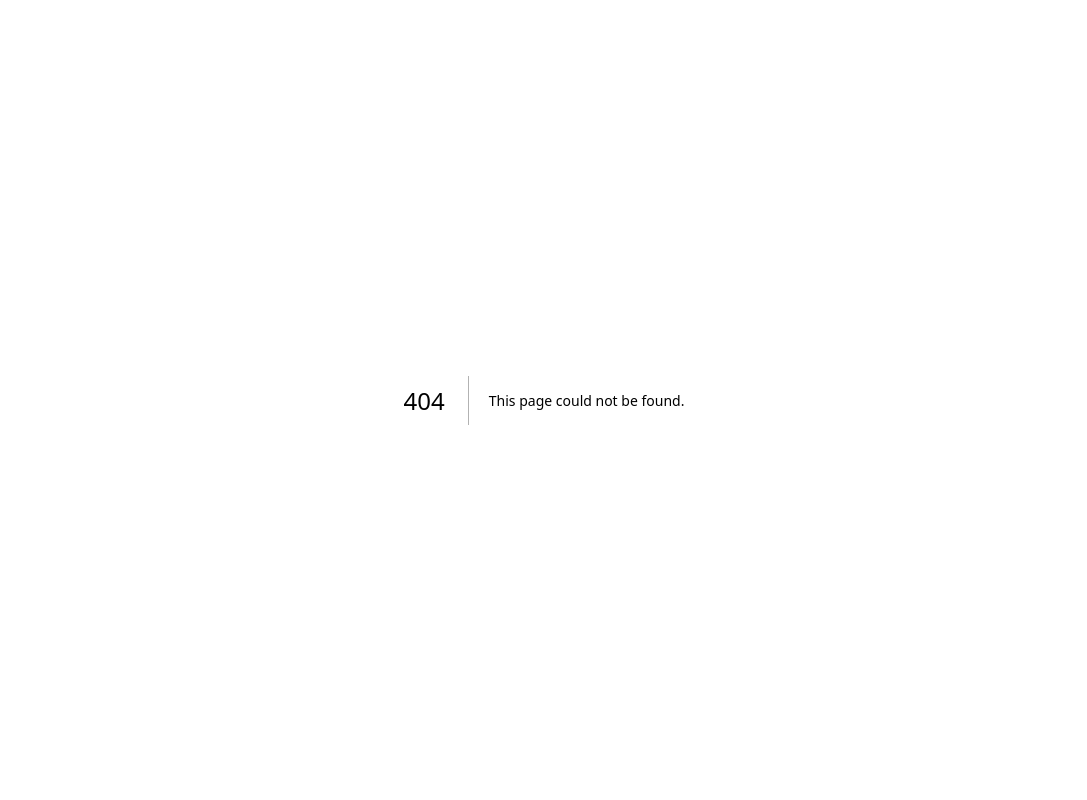
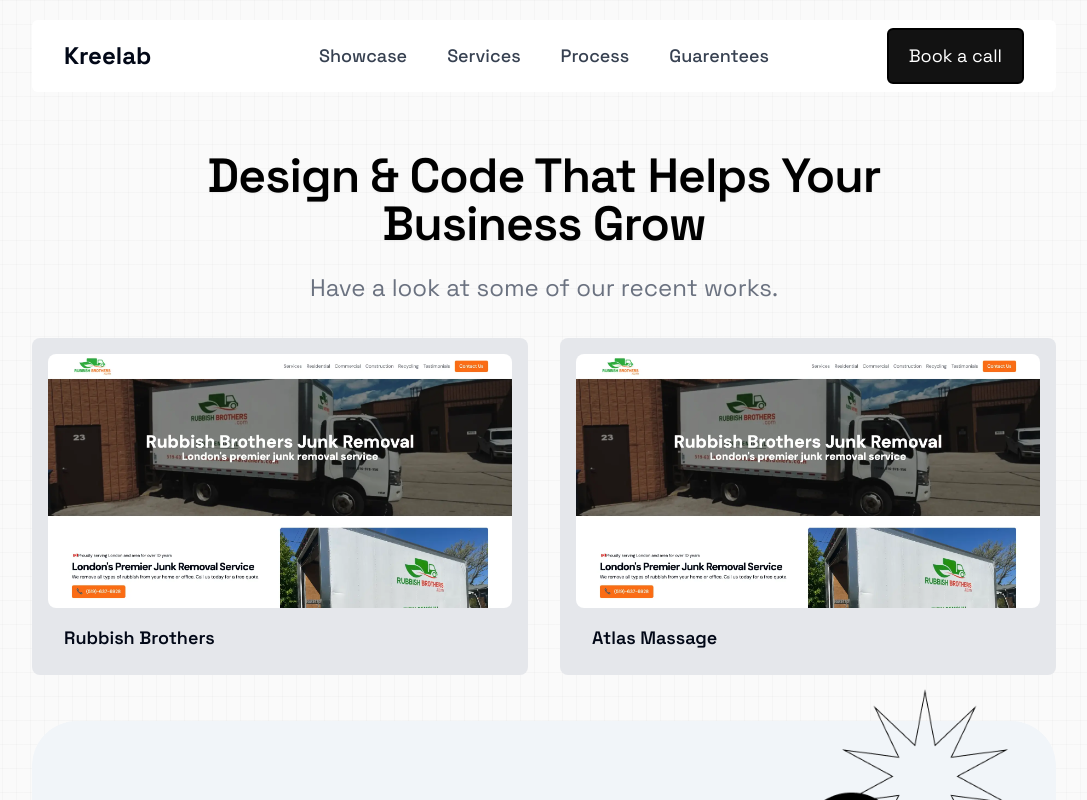
Before and after one commit to Tukesh1/kreelab, a Next.js app: page /showcase in a window 1280 px wide. Before the commit this address had no page. Shown: the top 800 px of the page, without its empty margins (96-1183 px from the left). Built offline with nearby package versions, Linux system fonts and the light colour scheme.

Commit message:
meeting page added

```diff
--- /dev/null
+++ b/app/meeting/calendly.tsx
@@ -0,0 +1,16 @@
+"use client";
+
+import { InlineWidget } from "react-calendly";
+
+
+const Calendly = () => {
+
+    return (
+        <div className="w-full ">
+            <InlineWidget
+                styles={{ height: "1000px" }}
+                url="https://calendly.com/alphabay9931/new-meeting" />
+        </div>);
+}
+
+export default Calendly;
--- a/app/meeting/page.tsx
+++ b/app/meeting/page.tsx
@@ -1,10 +1,8 @@
 "use client";
-
-
-// import Calendly from "./calendly";
-// import ShowcaseNavbar from "@/components/showcase-navbar";
 import { PiCheckCircle } from "react-icons/pi";
 import { motion } from "framer-motion";
+import Calendly from "./calendly";
+import ShowcaseNavbar from "@/components/navbar";
 
 const checkItemVariants = {
   hidden: { opacity: 0, x: -50 },
@@ -14,16 +12,63 @@
 const Meeting = () => {
 
 
-
   return (
-    <div className=" flex flex-col  w-full inset-0 -z-10
-  bg-[#fafafa] bg-[linear-gradient(to_right,#8080800a_1px,transparent_1px),linear-gradient(to_bottom,#8080800a_1px,transparent_1px)] bg-[size:14px_24px]
+    <div className="
+    flex flex-col  w-full
+     overflow-clip inset-0 -z-10
+   bg-[#fafafa] bg-[linear-gradient(to_right,#8080800a_1px,transparent_1px),linear-gradient(to_bottom,#8080800a_1px,transparent_1px)] bg-[size:14px_24px]
 
     ">
-      {/* <ShowcaseNavbar /> */}
-     <h2 className="text-3xl font-bold text-center mt-20">
-      hii , how are you this is meeting page
-      </h2>
+      <ShowcaseNavbar />
+      <div className="md:px-0 px-6 xl:w-4/5 2xl:w-[68%] justify-between md:mt-14 md:flex mx-auto  ">
+        <div className="md:w-2/5">
+          <h1 className="text-4xl font-semibold pt-10   ">Let&apos;s Meet</h1>
+          <p className="text-lg text-gray-500 py-4">
+            We are always excited to meet new people and discuss new projects.
+            Please feel free to book a meeting with us.
+          </p>
+
+          {[
+            {
+              title: "Development + Design",
+              description:
+                "Turn your ideas into reality with our development and design services.",
+            },
+
+            {
+              title: "Free Consultation",
+              description:
+                "Get expert advice on how to improve your business and increase your online presence.",
+            },
+            {
+              title: "Technical Support",
+              description:
+                "Get technical support for your website or application.",
+            },
+          ].map((item, index) => (
+            <motion.div
+              key={index}
+              variants={checkItemVariants}
+              initial="hidden"
+              animate="visible"
+              transition={{ delay: index * 1.8 }}
+              className="flex gap-x-4 py-4"
+            >
+              <PiCheckCircle className=" rounded-md text-[#3d80d7] text-2xl flex-shrink-0" />
+              <ul>
+                <h3 className="text-lg font-bold text-gray-700">
+                  {item.title}
+                </h3>
+                <div className="text-gray-400">{item.description}</div>
+              </ul>
+            </motion.div>
+          ))}
+        </div>
+
+        <div className="md:w-1/2">
+         <Calendly/>
+        </div>
+      </div>
     </div>
   );
 };
--- a/app/page.tsx
+++ b/app/page.tsx
@@ -394,18 +394,6 @@
           </div>
         </div>
 
-        {/* Footer Bottom Section */}
-        <div className="mt-10 text-center text-lg text-gray-600">
-          Made with <span className="text-red-500">♥</span> by{" "}
-          <a
-            href="https://www.linkedin.com/in/tukesh-kumar/"
-            target="_blank"
-            rel="noopener noreferrer"
-            className="text-blue-500 hover:underline"
-          >
-            <strong>@Tukesh</strong>
-          </a>
-        </div>
       </footer>
       <Analytics />
     </div>
--- /dev/null
+++ b/app/showcase/page.tsx
@@ -0,0 +1,39 @@
+import { BlurFadeDemo } from "@/components/demos/blur-fade-demo";
+import WordFadeIn from "@/components/magicui/word-fade-in";
+import ShowcaseNavbar from "@/components/navbar";
+import LetsMakeThingsHappenSection from "@/components/ui/lets-make-things-happen";
+
+const Showcase = () => {
+    return (
+        <div
+            className="
+        overflow-clip
+ inset-0
+ -z-10 h-full w-full bg-[#fafafa]
+  bg-[linear-gradient(to_right,#8080800a_1px,transparent_1px),linear-gradient(to_bottom,#8080800a_1px,transparent_1px)]
+   bg-[size:14px_24px]"
+        >
+            <ShowcaseNavbar />
+            <section className="md:px-0 mx-6 xl:w-4/5 2xl:w-[68%] md:mx-auto">
+                <div className="flex items-center justify-center relative">
+                    <WordFadeIn
+                        className="text-3xl pt-20 lg:text-5xl font-semibold max-w-3xl mx-auto md:text-center   z-20  "
+                        words="Design & Code That Helps Your Business Grow"
+                    />
+                </div>
+                <p className="md:text-center text-xl md:text-2xl my-6   md:w-4/5 mx-auto text-gray-500">
+                    Have a look at some of our recent works.
+                </p>
+
+                <BlurFadeDemo />
+
+                <LetsMakeThingsHappenSection />
+
+
+            </section>
+
+        </div>
+    );
+};
+
+export default Showcase;
--- a/components/demos/blur-fade-demo.tsx
+++ b/components/demos/blur-fade-demo.tsx
@@ -16,19 +16,6 @@
     title: "Atlas Massage",
     link: "https://www.atlasmassage.ca",
   },
-  {
-    background: "bg-gray-200",
-    imageUrl: "/images/business.webp",
-    title: "Canadian Security Solutions",
-    link: "https://www.canadiansecuritysolutions.com",
-  },
-  {
-    background: "bg-gray-200",
-    imageUrl: "/images/business.webp",
-    title: "Flight 9",
-    link: "https://www.flight9.art",
-  },
-
 
 ];
 
@@ -49,9 +36,6 @@
                 width={10000}
                 className="
                 h-5/6 w-full object-cover rounded-lg"
-
-
-
                 src={imageUrl}
                 alt={`Random stock image ${idx + 1}`}
               />
--- /dev/null
+++ b/components/magicui/word-fade-in.tsx
@@ -0,0 +1,46 @@
+"use client";
+
+import { motion, Variants } from "framer-motion";
+
+import { cn } from "@/lib/utils";
+
+interface WordFadeInProps {
+  words: string;
+  className?: string;
+  delay?: number;
+  variants?: Variants;
+}
+
+export default function WordFadeIn({
+  words,
+  delay = 0.15,
+  variants = {
+    hidden: { opacity: 0 },
+    visible: (i: any) => ({
+      y: 0,
+      opacity: 1,
+      transition: { delay: i * delay },
+    }),
+  },
+  className,
+}: WordFadeInProps) {
+  const _words = words.split(" ");
+
+  return (
+    <motion.h1
+      variants={variants}
+      initial="hidden"
+      animate="visible"
+      className={cn(
+        "font-display text-center text-4xl font-bold tracking-[-0.02em] text-black drop-shadow-sm dark:text-white md:text-7xl md:leading-[5rem]",
+        className,
+      )}
+    >
+      {_words.map((word, i) => (
+        <motion.span key={word} variants={variants} custom={i}>
+          {word}{" "}
+        </motion.span>
+      ))}
+    </motion.h1>
+  );
+}
--- /dev/null
+++ b/components/navbar.tsx
@@ -0,0 +1,59 @@
+import Image from "next/image";
+import Link from "next/link";
+
+const ShowcaseNavbar = () => {
+    return (
+        <div
+            className="
+     overflow-hidden rounded-[6px] top-5 sticky md:mx-auto z-50
+   xl:w-4/5 2xl:w-[68%] bg-white flex items-center
+   justify-between py-2 px-4  md:px-8 mx-6
+
+    "
+        >
+            <Link href="/">
+                <h1 className="text-2xl font-bold  ">
+                    Kreelab
+                </h1>
+            </Link>
+
+            <div className="absolute right-1/2  translate-x-1/2 transform">
+                <div className="hidden md:flex gap-x-10 items-center text-gray-700 font-medium text-lg cursor-pointer">
+                    <Link
+                        href="/showcase"
+                        className="
+          hover:text-blue-500
+          "
+                    >
+                        Showcase
+                    </Link>
+                    <Link href="/" className="hover:text-blue-500">
+                        Services
+                    </Link>
+                    <Link href="/" className="hover:text-blue-500">
+                        Process
+                    </Link>
+                    <Link href="/" className="hover:text-blue-500">
+                        Guarentees
+                    </Link>
+
+                </div>
+            </div>
+
+
+            <div className="flex items-center  gap-x-4">
+                <a href="tel:519400200" className="hidden lg:flex">
+
+                </a>
+                <Link
+                    href={"/meeting"}
+                    className=" py-3 px-5 text-lg hover:bg-[#abcbff] rounded-[6px] border-2  border-black  text-white  bg-[#121212]  transition duration-200 hover:shadow-[1px_1px_rgba(0,0,0),2px_2px_rgba(0,0,0),3px_3px_rgba(0,0,0),4px_4px_rgba(0,0,0),5px_5px_0px_0px_rgba(0,0,0)] dark:shadow-[1px_1px_rgba(255,255,255),2px_2px_rgba(255,255,255),3px_3px_rgba(255,255,255),4px_4px_rgba(255,255,255),5px_5px_0px_0px_rgba(255,255,255)] "
+                >
+                    Book a call
+                </Link>
+            </div>
+        </div>
+    );
+};
+
+export default ShowcaseNavbar;
--- a/package.json
+++ b/package.json
@@ -20,6 +20,7 @@
     "motion": "^12.0.5",
     "next": "15.1.6",
     "react": "^18.3.1",
+    "react-calendly": "^4.3.1",
     "react-dom": "^18.3.1",
     "react-icons": "^5.4.0",
     "react-scroll": "^1.9.0",
```
Also changed, not shown: 1 other file (tests, documents, lock files or other folders).
